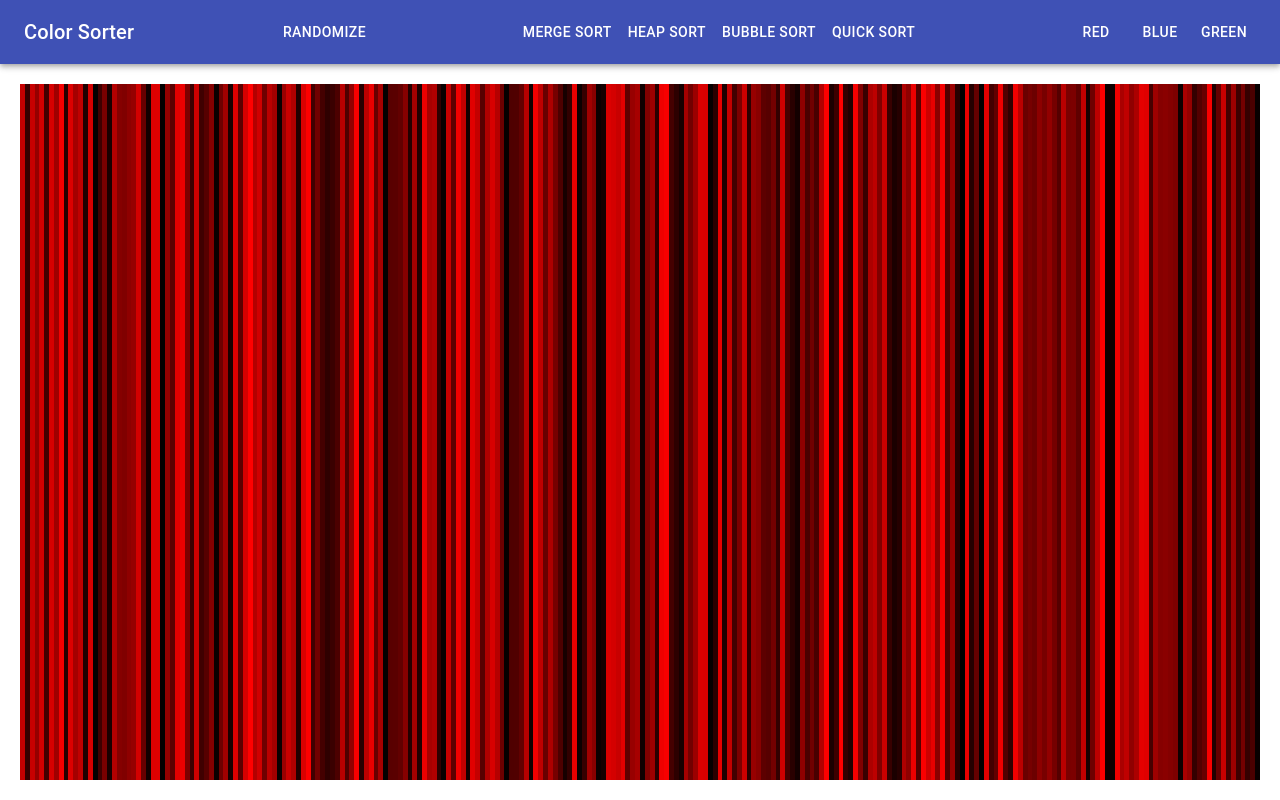
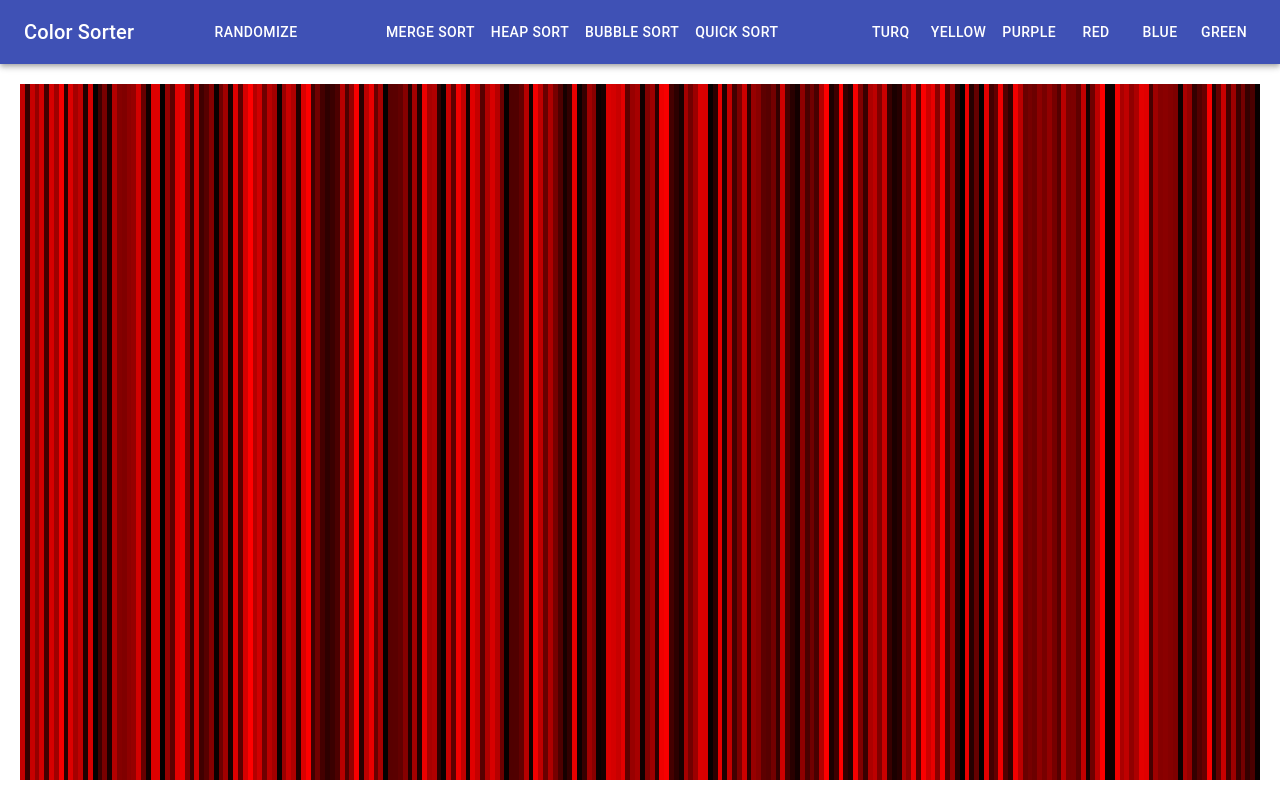
Before and after one commit to smcgrath0/Color-Sorter, a React (Create React App) app: page / in a window 1280 px wide. Built offline with nearby package versions, Linux system fonts and the light colour scheme.

Commit message:
added more colors

```diff
--- a/src/context/context.js
+++ b/src/context/context.js
@@ -34,6 +34,12 @@ class AppProvider extends Component {
       this.setState({ ...this.state, currentColor: "blue" });
     } else if (e.currentTarget.classList.contains("green-btn")) {
       this.setState({ ...this.state, currentColor: "green" });
+    } else if (e.currentTarget.classList.contains("purple-btn")) {
+      this.setState({ ...this.state, currentColor: "purple" });
+    } else if (e.currentTarget.classList.contains("yellow-btn")) {
+      this.setState({ ...this.state, currentColor: "yellow" });
+    } else if (e.currentTarget.classList.contains("turq-btn")) {
+      this.setState({ ...this.state, currentColor: "turq" });
     }
   };
 
--- a/src/header/header.js
+++ b/src/header/header.js
@@ -144,6 +144,36 @@ function Header() {
         <div>
           <Button
             color="inherit"
+            className="btn turq-btn"
+            onClick={(e) => {
+              context.changeColor(e);
+              handleRandomClick(e);
+            }}
+          >
+            turq
+          </Button>
+          <Button
+            color="inherit"
+            className="btn yellow-btn"
+            onClick={(e) => {
+              context.changeColor(e);
+              handleRandomClick(e);
+            }}
+          >
+            Yellow
+          </Button>
+          <Button
+            color="inherit"
+            className="btn purple-btn"
+            onClick={(e) => {
+              context.changeColor(e);
+              handleRandomClick(e);
+            }}
+          >
+            Purple
+          </Button>
+          <Button
+            color="inherit"
             className="btn red-btn"
             onClick={(e) => {
               context.changeColor(e);
--- a/src/main/main.js
+++ b/src/main/main.js
@@ -31,6 +31,15 @@ class Main extends React.Component {
       case "green":
         colorString = `rgb(0, ${color}, 0)`;
         break;
+      case "purple":
+        colorString = `rgb(${color}, 0, ${color})`;
+        break;
+      case "yellow":
+        colorString = `rgb(${color}, ${color}, 0)`;
+        break;
+      case "turq":
+        colorString = `rgb(0, ${color}, ${color})`;
+        break;
       default:
         colorString = `rgb(${color}, 0, 0)`;
         break;
```
